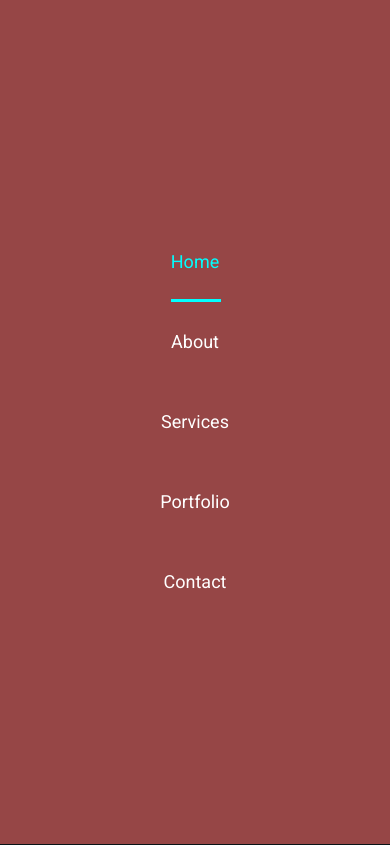
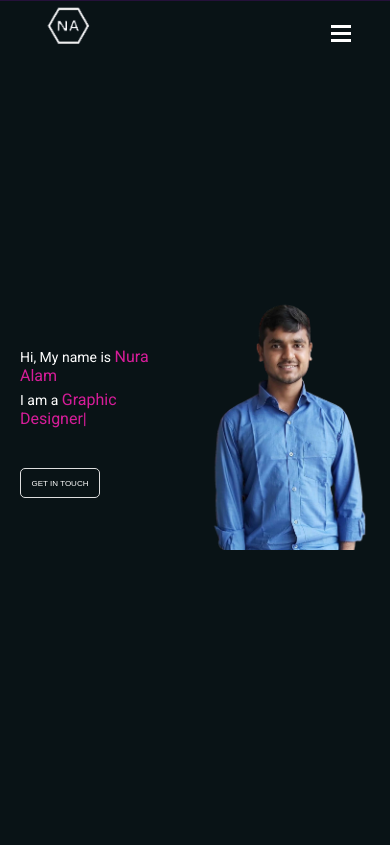
Before and after one commit to Nuralam30/my-portfolio, a React (Create React App) app: page /home in a window 390 px wide. Built offline with nearby package versions, Linux system fonts and the light colour scheme.

Commit message:
toggel nav created

```diff
--- a/src/App.js
+++ b/src/App.js
@@ -10,11 +10,17 @@ import About from './components/About/About';
 import Services from './components/Services/Services';
 import Portfolio from './components/Portfolio/Portfolio';
 import Contact from './components/Contact/Contact';
+import { useState } from 'react';
+import { createContext } from 'react';
 
+export const ToggleContext = createContext();
 
 function App() {
+
+  const [isNav, setIsNav] = useState(false);
+
   return (
-    <div className="App">
+    <ToggleContext.Provider value={[isNav, setIsNav]} className="App">
       <Router>
         <Routes>
           <Route path='*' element={<Home></Home>}></Route>
@@ -26,7 +32,7 @@ function App() {
         </Routes>
       </Router>
 
-    </div>
+    </ToggleContext.Provider>
   );
 }
 
--- a/src/components/Header/Header.css
+++ b/src/components/Header/Header.css
@@ -25,6 +25,8 @@
     top: 25px;
     display: flex;
     flex-direction: column;
+    z-index: 105;
+    display: none;
 }
 .bar{
     width: 20px;
--- a/src/components/Header/Header.js
+++ b/src/components/Header/Header.js
@@ -1,18 +1,39 @@
-import React from 'react';
+import React, { useContext, useState } from 'react';
 import './Header.css';
 import Navbar from './Navbar/Navbar';
 import logo from '../utilities/images/logo.png'
 import { Link } from 'react-router-dom';
+import { useEffect } from 'react';
+import { ToggleContext } from '../../App';
+
 
 const Header = () => {
+
+    const [isNavbar, setIsNavbar] = useState(false);
+    const [screenWidth, setScreenWidth] = useState(window.innerWidth)
+    const [isNav, setIsNav] = useContext(ToggleContext);
+
+    useEffect( () =>{
+        const changeWidth = () => {
+            setScreenWidth(window.innerWidth);
+          }
+
+          window.addEventListener('resize', changeWidth)
+
+          return () => {
+            window.removeEventListener('resize', changeWidth)
+        }
+    }, [])
+
     const toggleNav = () =>{
-        console.log('toggle clicked')
+        setIsNavbar(!isNavbar)
+        setIsNav(!isNavbar)
     }
     return (
         <div className='header'>
             <div className="logo"> <Link to="/"><img src={logo} alt="Logo" /></Link></div>
 
-            <Navbar></Navbar>
+            {(isNavbar || screenWidth > 800) && <Navbar className="nav-animate"></Navbar>}
 
             <div className="toggle-btn" onClick={toggleNav}>
                 <span className="bar"></span>
--- a/src/components/Header/Navbar/Navbar.css
+++ b/src/components/Header/Navbar/Navbar.css
@@ -2,7 +2,7 @@
 .navbar nav{
     display: flex;
 }
-.navbar nav a{
+.navbar nav .nav-link{
     margin: 0px 15px;
     padding: 10px 0px;
     text-decoration: none;
@@ -10,14 +10,14 @@
     color: #fff;
     position: relative;
 }
-.navbar nav a:hover,
-.navbar nav a.active{
+.navbar nav .nav-link:hover,
+.navbar nav .nav-link.active{
     color: aqua;
 }
-.navbar a.active::before{
+.navbar .nav-link.active::before{
     content: '';
     height: 3px;
-    width: 50px;
+    width: 80%;
     background-color: aqua;
     position: absolute;
     bottom: 0;
@@ -40,15 +40,28 @@
         min-height: 100vh;
         position: absolute;
         left: 0;
+        top: -100vh;
+        background-color: #091316;
+        z-index: 101 !important;
+        transition: all 1s ease-in;
+    }
+    .navbar.toggle-active{
         top: 0;
-        background-color: #964646;
-        z-index: 101 !important;
+        /* animation: pageDown 1s ease-in; */
     }
+    /* @keyframes pageDown {
+        0%{
+            top: -100vh;
+        }
+        100%{
+            top: 0;
+        }
+    } */
     .navbar nav{
-        min-height: 100vh;
         flex-direction: column;
         justify-content: center;
         align-items: center;
+        margin-top: 10vh;
     }
     .header .logo{
         height: 60px !important;
@@ -57,4 +70,7 @@
     .toggle-btn{
         display: flex;
     }
+    .banner{
+        min-height: 100vh !important;
+    }
 }
--- a/src/components/Header/Navbar/Navbar.js
+++ b/src/components/Header/Navbar/Navbar.js
@@ -1,17 +1,21 @@
-import React from 'react';
+import React, { useContext } from 'react';
 import './Navbar.css';
 import { Link } from "react-router-dom";
+import { ToggleContext } from '../../../App';
 
 const Navbar = () => {
 
+    const [isNav, setIsNav] = useContext(ToggleContext);
+    console.log(isNav)
+
     return (
-        <div className='navbar'>
+        <div className={ isNav ? 'navbar toggle-active' : 'navbar'}>
             <nav>
-                <Link to="/home" className='active'>Home</Link>
-                <Link to="/about">About</Link>
-                <Link to="/services">Services</Link>
-                <Link to="/portfolio">Portfolio</Link>
-                <Link to="/contact">Contact</Link>
+                <Link to="/home" className='nav-link active'>Home</Link>
+                <Link to="/about" className='nav-link'>About</Link>
+                <Link to="/services" className='nav-link'>Services</Link>
+                <Link to="/portfolio" className='nav-link'>Portfolio</Link>
+                <Link to="/contact" className='nav-link'>Contact</Link>
             </nav>
         </div>
     );
--- a/src/components/Home/Banner/Banner.js
+++ b/src/components/Home/Banner/Banner.js
@@ -21,13 +21,13 @@ const Banner = () => {
 
 
             <Grid container spacing={2} className='banner-text'>
-                <Grid item xs={8}>
+                <Grid item xs={6} md={8}>
                     <p>Hi, My name is <span className='highlight'>Nura Alam</span></p>
                     <p className='typed-text'>I am a <Typed className='highlight'></Typed></p>
                     <div className='get-in-touch'> <div className='btn-hover'> </div><button className='get-in-touch-btn btn-animation'>Get in Touch</button> </div>
                 </Grid>
 
-                <Grid item xs={4}>
+                <Grid item xs={6} md={4}>
                     <div className="profile-image">
                         <img src={profileImage} alt="profile" />
                     </div>
--- a/src/components/Responsive/Responsive.css
+++ b/src/components/Responsive/Responsive.css
@@ -6,15 +6,19 @@
     }
 }
 
-@media screen and (max-width: 550px) {
-    .social-links{
-        display: none !important;
-    }
+
+@media screen and (max-width: 720px) {
     .banner-text p{
         font-size: 1.1rem !important;
     }
     .banner-text .highlight{
         font-size: 1.3rem !important;
+    }
+}
+
+@media screen and (max-width: 600px) {
+    .social-links{
+        display: none !important;
     }
     .contact{
         padding: 10px 40px;
@@ -27,34 +31,38 @@
     .header .logo{
         height: 50px !important;
     }
+    .navbar nav .nav-link{
+        font-size: 0.9rem !important;
+    }
     .banner-text{
         padding: 0px 20px !important;
     }
     .banner-text p{
-        font-size: 16px !important;
+        font-size: .9rem !important;
     }
     .banner-text .highlight{
-        font-size: 18px !important;
+        font-size: 1.1rem !important;
     }
     .get-in-touch{
         max-width: 100px !important;
     }
     .btn-animation{
+        font-size: 0.7rem !important;
+    }
+}
+@media screen and (max-width: 420px) {
+    .banner-text p{
         font-size: 12px !important;
     }
-}
-@media screen and (max-width: 400px) {
-    .banner-text p{
+    .banner-text .highlight{
         font-size: 14px !important;
     }
-    .banner-text .highlight{
-        font-size: 16px !important;
-    }
     .get-in-touch{
-        max-width: 80px !important;
+        max-width: 70px !important;
+        height: 25px !important;
     }
     .btn-animation{
-        font-size: 10px !important;
+        font-size: 0.5rem !important;
     }
 
     .contact{
```
